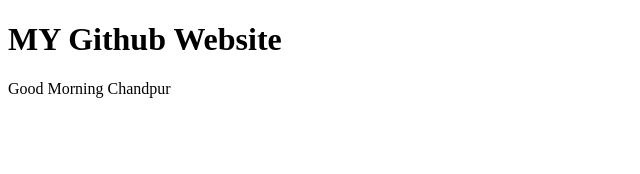
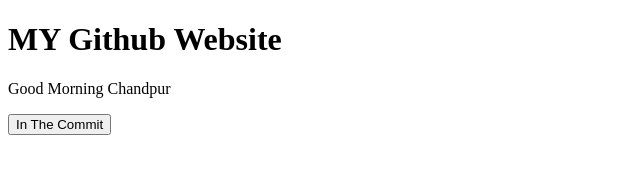
Before and after one commit to shariarmozumder/my-second-website, a plain HTML site: page index.html in a window 1280 px wide. Shown: the whole page, without its empty margins (0-640 px from the left). Drawn offline with Linux system fonts and the light colour scheme.

Commit message:
Update index.html

```diff
--- a/index.html
+++ b/index.html
@@ -13,5 +13,6 @@
                <p>Good Morning Chandpur</p>
 
     </div>
+    <button> In The Commit </button>
 </body>
 </html>
```
